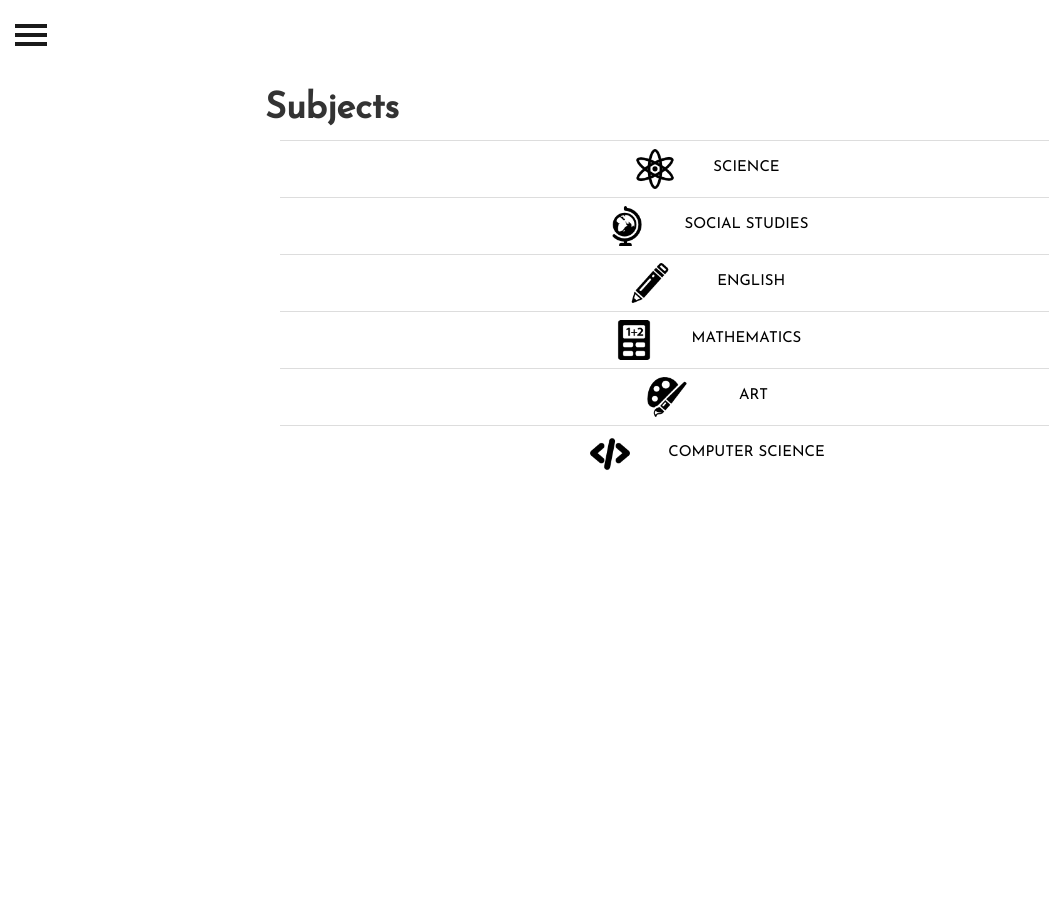
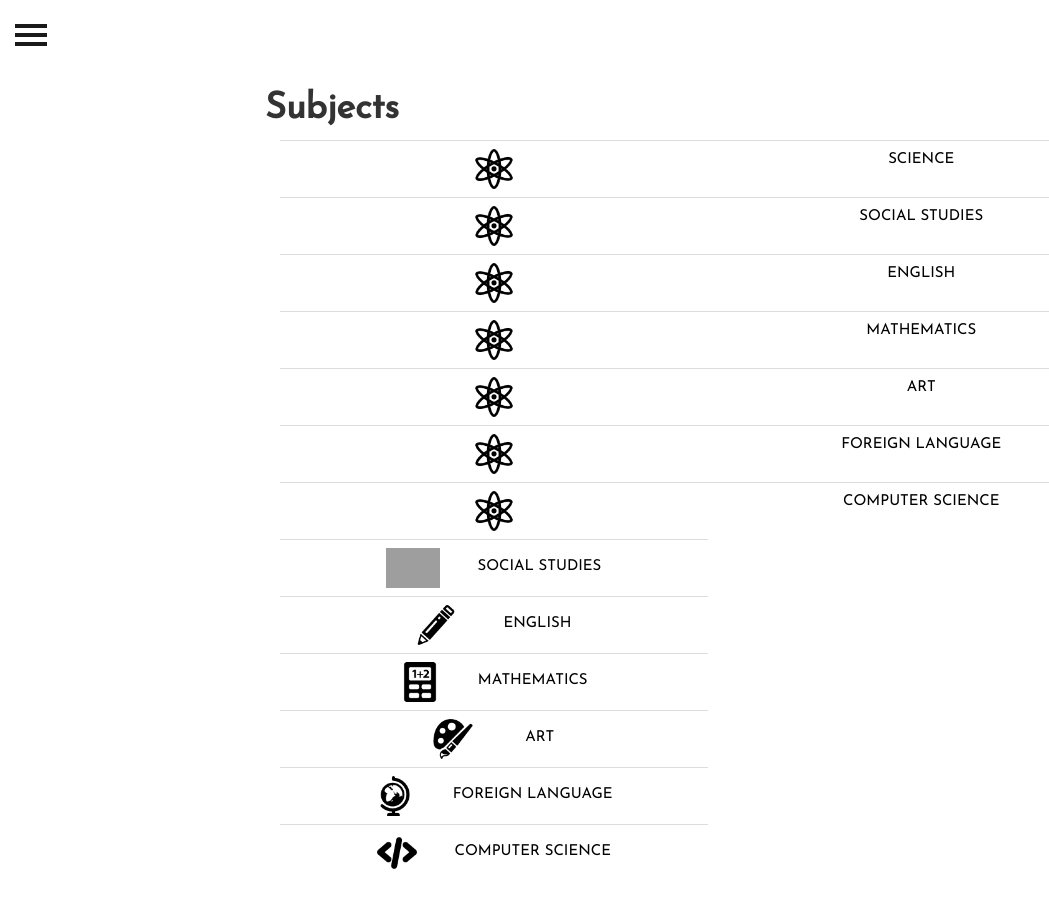
Before and after one commit to leoncheng57/Hedgehog, a Flask app: template templates/home.html in a window 1280 px wide; the page is wider, and only the part inside the window is pictured. Shown: the part 51-952 px from the top of that part, without its empty margins (0-1049 px from the left). Before the commit the page ends 521 px from the top of that part, so only its background shows below. Run offline with Flask 2, Linux system fonts and the light colour scheme; the template is opened without the code that fills it, so the values that code supplies are empty; some libraries are stand-ins or nearby versions; grey boxes are pictures that could not be loaded.

Commit message:
formatting table in home

```diff
--- a/templates/home.html
+++ b/templates/home.html
@@ -19,16 +19,58 @@
                         <div class="container">
                             <table class="table table-hover borderless" style="width:75%;">
                                 <tr>
-                                    <td><a href="#" style="color:black; text-decoration:none">
+                                    <td><a href="#">
                                         <img src="{{ url_for('static', filename='img/atom18.png') }}" style="height: 40px;"
-                                        alt="science">&nbsp;&nbsp;&nbsp;&nbsp;&nbsp;&nbsp;&nbsp;
-                                        SCIENCE</a>
+                                        alt="science"></a>
+                                    <td><a href="#" style="color:black; text-decoration:none">SCIENCE</a>
+                                    </td>
+                                </tr>
+                                <tr>
+                                    <td><a href="#">
+                                        <img src="{{ url_for('static', filename='img/atom18.png') }}" style="height: 40px;"
+                                        alt="science"></a>
+                                    <td><a href="#" style="color:black; text-decoration:none">SOCIAL STUDIES</a>
+                                    </td>
+                                </tr>
+                                <tr>
+                                    <td><a href="#">
+                                        <img src="{{ url_for('static', filename='img/atom18.png') }}" style="height: 40px;"
+                                        alt="science"></a>
+                                    <td><a href="#" style="color:black; text-decoration:none">ENGLISH</a>
+                                    </td>
+                                </tr>
+                                <tr>
+                                    <td><a href="#">
+                                        <img src="{{ url_for('static', filename='img/atom18.png') }}" style="height: 40px;"
+                                        alt="science"></a>
+                                    <td><a href="#" style="color:black; text-decoration:none">MATHEMATICS</a>
+                                    </td>
+                                </tr>
+                                <tr>
+                                    <td><a href="#">
+                                        <img src="{{ url_for('static', filename='img/atom18.png') }}" style="height: 40px;"
+                                        alt="science"></a>
+                                    <td><a href="#" style="color:black; text-decoration:none">ART</a>
+                                    </td>
+                                </tr>
+                                <tr>
+                                    <td><a href="#">
+                                        <img src="{{ url_for('static', filename='img/atom18.png') }}" style="height: 40px;"
+                                        alt="science"></a>
+                                    <td><a href="#" style="color:black; text-decoration:none">FOREIGN LANGUAGE</a>
+                                    </td>
+                                </tr>
+                                <tr>
+                                    <td><a href="#">
+                                        <img src="{{ url_for('static', filename='img/atom18.png') }}" style="height: 40px;"
+                                        alt="science"></a>
+                                    <td><a href="#" style="color:black; text-decoration:none">COMPUTER SCIENCE</a>
                                     </td>
                                 </tr>
                                 <tr>
                                     <td>
                                         <a href="#" style="color:black; text-decoration:none">
-                                            <img src="{{ url_for('static', filename='img/earth180.png') }}" style="height: 40px;"
+                                            <img src="{{ url_for('static', filename='img/university7.png') }}" style="height: 40px;"
                                         alt="history">&nbsp;&nbsp;&nbsp;&nbsp;&nbsp;&nbsp;&nbsp;
                                         SOCIAL STUDIES</a>
                                     </td>
@@ -52,6 +94,13 @@
                                         <img src="{{ url_for('static', filename='img/painter11.png') }}" style="height: 40px;"
                                         alt="math">&nbsp;&nbsp;&nbsp;&nbsp;&nbsp;&nbsp;&nbsp;&nbsp;&nbsp;&nbsp;
                                         ART</a>
+                                    </td>
+                                </tr>
+                                <tr>
+                                    <td><a href="#" style="color:black; text-decoration:none">
+                                        <img src="{{ url_for('static', filename='img/earth180.png') }}" style="height: 40px;"
+                                        alt="math">&nbsp;&nbsp;&nbsp;&nbsp;&nbsp;&nbsp;&nbsp;
+                                        FOREIGN LANGUAGE</a>
                                     </td>
                                 </tr>
                                 <tr>
```
